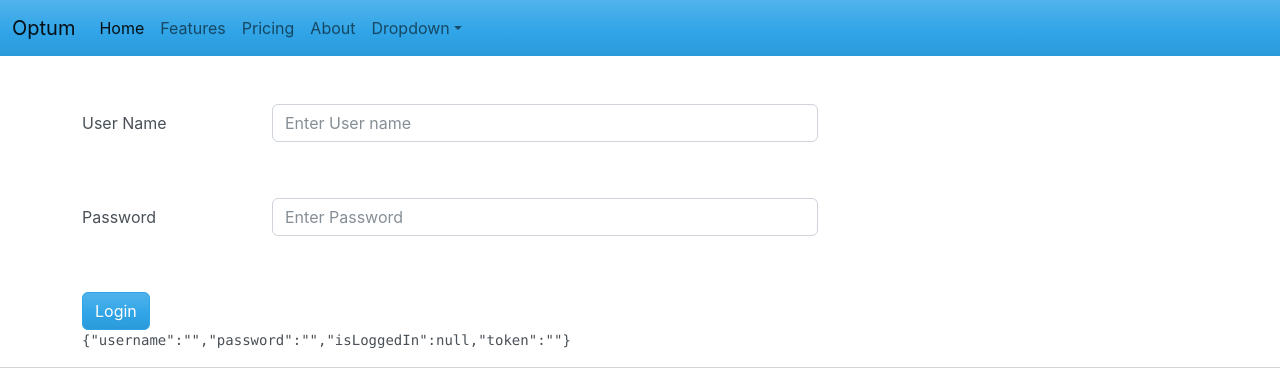
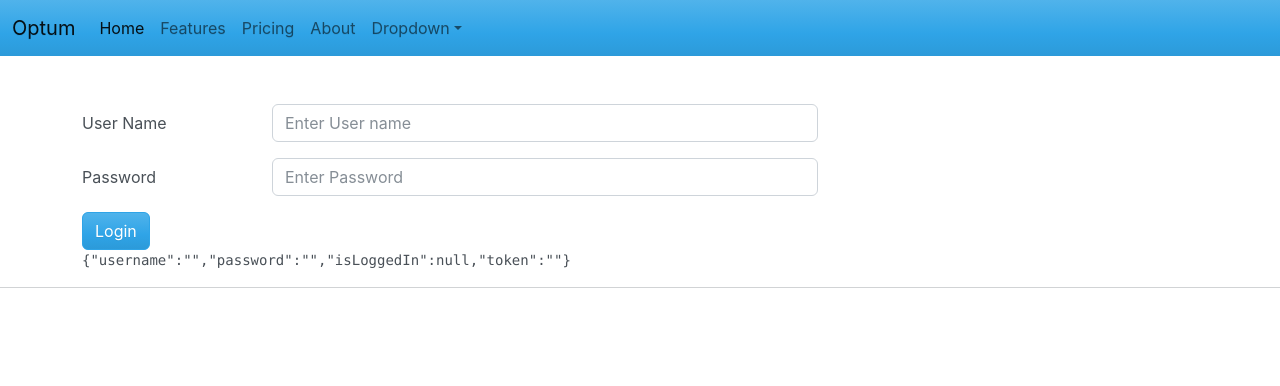
Before and after one commit to kiran-blockchain/optum-react-nov, a React (Create React App) app in the folder demoapp/: page / in a window 1280 px wide. Shown: the top 386 px of the page. Built offline with nearby package versions, Linux system fonts and the light colour scheme.

Commit message:
added code

```diff
--- /dev/null
+++ b/demoapp/src/components/Proudcts/index.js
@@ -0,0 +1 @@
+import  "./style.css"
--- a/demoapp/src/components/Texbox.js
+++ b/demoapp/src/components/Texbox.js
@@ -3,6 +3,14 @@ import { useState } from "react";
 const TextBox = (props) => {
     const config = props.inputConfig;
     const formik = props.formik;
+    const showValidation = ()=>{
+        if(formik.initialTouched && formik.errors[config.name]){
+            return <div> <label class="text-danger">{formik.errors[config.name]}</label></div>
+        }
+        else{
+            return null;
+        }
+    }
     return (
         <div class="form-group row mb-3">
             <label for={config.id}
@@ -15,10 +23,11 @@ const TextBox = (props) => {
                     placeholder={config.placeholder}
                     value={formik.values[config.name]}
                     name={config.name}
+                    onBlur={formik.handleBlur}
                     onChange={config.onChange}
                 />
-                <p> <label class="text-danger">{formik.errors[config.name]}</label></p>
 
+                {showValidation()}
             </div>
         </div>
     )
--- a/demoapp/src/pages/Login.js
+++ b/demoapp/src/pages/Login.js
@@ -15,6 +15,7 @@ const Login = (props) => {
     });
     //configure formik
     const formik = useFormik({
+
         initialValues: { username: "", password: "" },
         validationSchema: loginValidation,
         // onSubmit: async (values) => {
```
Also changed, not shown: demoapp/src/components/Proudcts/style.css (added).
